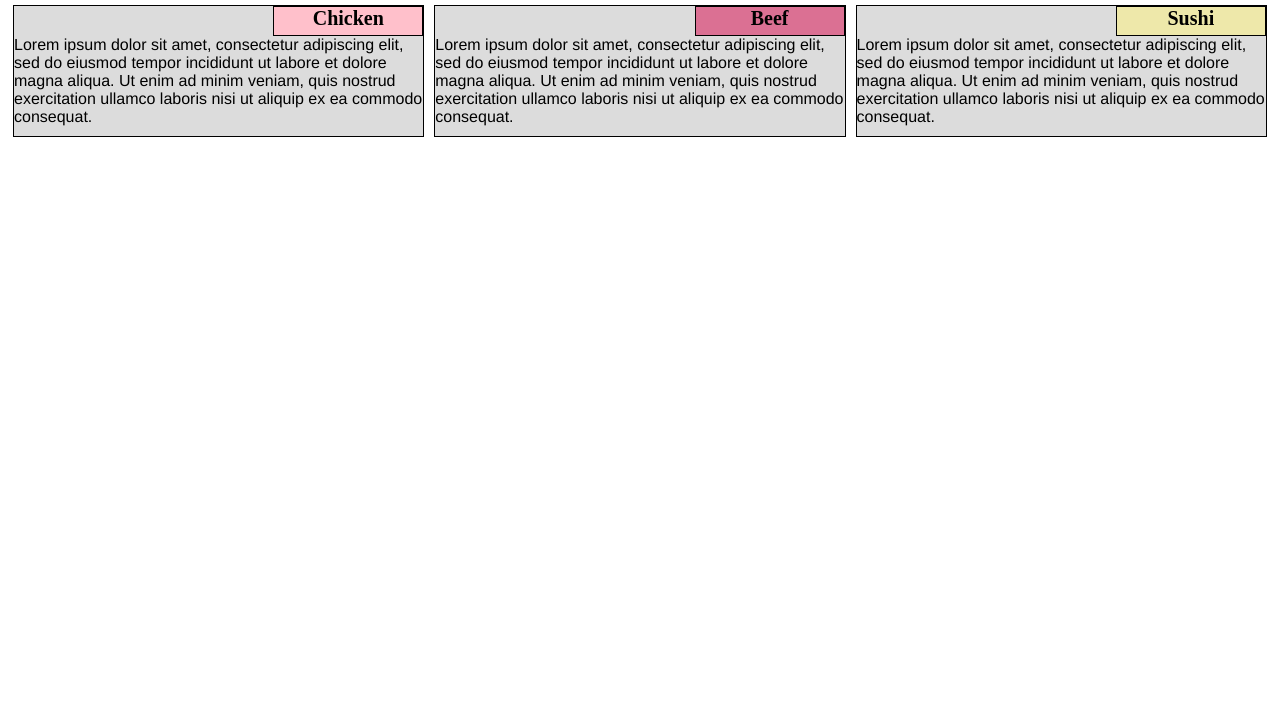
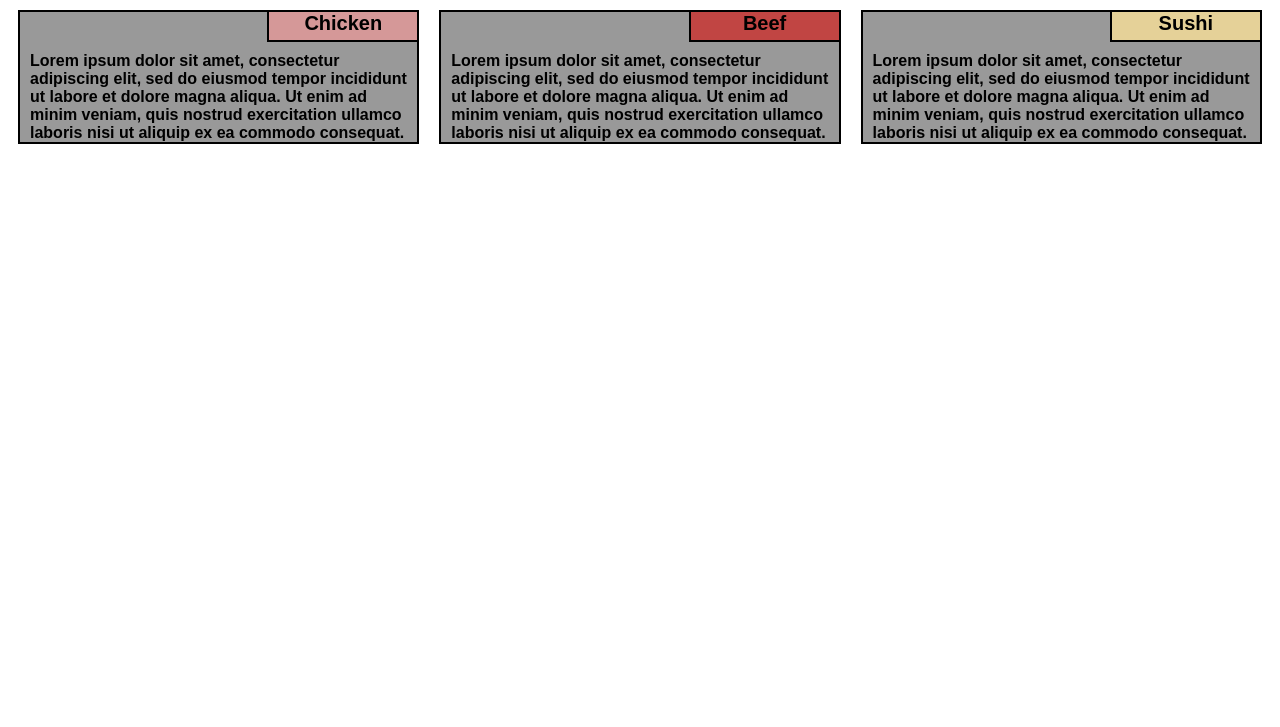
Before and after one commit to nagarajn/coursera-test, a plain HTML site: page module2-solution/index.html in a window 1280 px wide. Shown: the part 73-800 px from the top of the page. Drawn offline with Linux system fonts and the light colour scheme.

Commit message:
Second attempt

```diff
--- a/module2-solution/css/style.css
+++ b/module2-solution/css/style.css
@@ -1,21 +1,26 @@
 /********** Base styles **********/
 * {
     box-sizing: border-box;
+    font-family:sans-serif;
 }
 
 h1 {
     margin-bottom: 15px;
     font-size: 1.75;
     text-align: center;
+
 }
 
 .div_text {
-    background-color: gainsboro;
-    font-family: Helvetica;
+    background-color: #999999;
     color: black;
     clear: both;
     overflow: hidden;
     height: 100px;
+    padding: 10px;
+    padding-bottom: 5px;
+    font-weight: bold;
+
 }
 
 .div_hdr {
@@ -23,29 +28,32 @@ h1 {
     height: 30px;
     position: relative;
     background-color: pink;
-    border: 1px solid black;
+    border: 2px solid black;
+    border-top: 0px;
+    border-right: 0px;
     font-size: 1.25em;
     width: 150px;
     text-align: center;
     font-weight: bold;
+
 }
 
 .box {
-    background-color: gainsboro;
-    border: 1px solid black;
-    margin: 5px;
+    background-color: #999999;
+    border: 2px solid black;
+    margin: 10px;
 }
 
 #div_hdr1 {
-    background-color: pink;
+    background-color: #d59898;
 }
 
 #div_hdr2 {
-    background-color: palevioletred;
+    background-color: #c14543;
 }
 
 #div_hdr3 {
-    background-color: palegoldenrod;
+    background-color: #e5d198;
 }
 
 /********** Large devices only **********/
```
